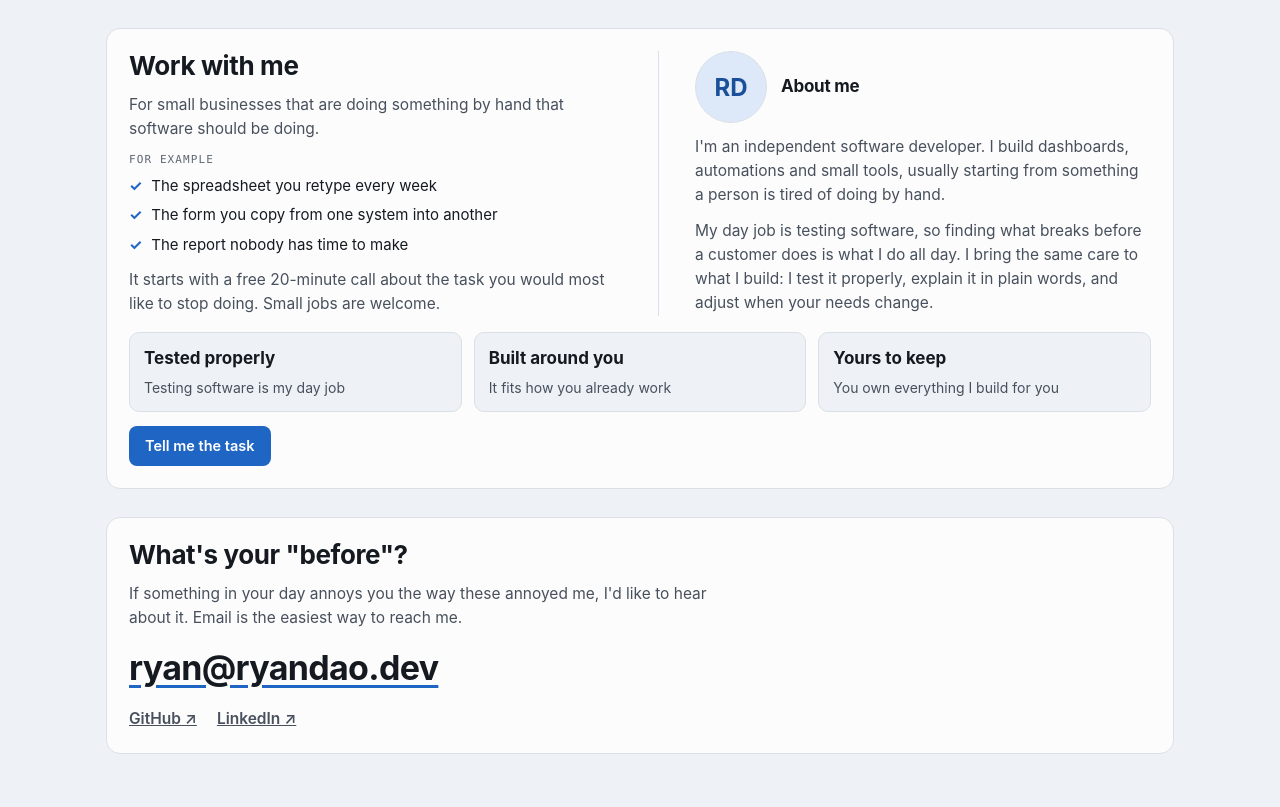
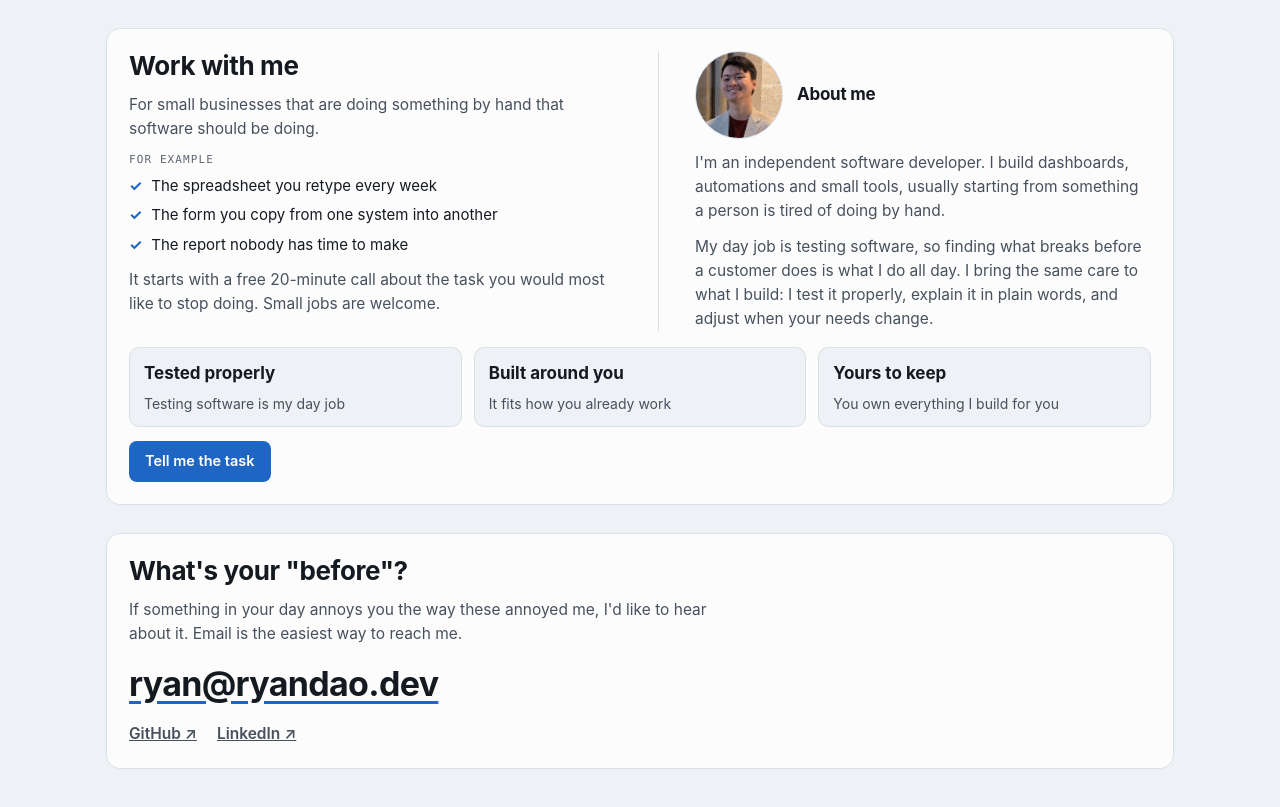
Before and after one commit to ryee-dao/personal-website, a website built with Vite: page index.html in a window 1280 px wide. Shown: the part 1931-2738 px from the top of the page. Built offline with nearby package versions, Linux system fonts and the light colour scheme.

Commit message:
Add portrait to About
Co-Authored-By: Claude Fable 5.2 <noreply@anthropic.com>
Claude-Session: https://claude.ai/code/session_01AZAiZyyehQ83Uu6PQovexr

```diff
--- a/src/content.ts
+++ b/src/content.ts
@@ -109,7 +109,7 @@ export const problems: Problem[] = [
 export const about = {
   heading: 'About me',
   // Your photo: put the file in the public/ folder and write its name here, e.g. 'me.jpg'. Until then your initials show.
-  photo: '',
+  photo: 'portrait.jpeg',
   // DRAFT. Rewrite in your own words.
   paragraphs: [
     "I'm an independent software developer. I build dashboards, automations and small tools, usually starting from something a person is tired of doing by hand.",
--- a/src/styles.css
+++ b/src/styles.css
@@ -217,7 +217,7 @@ svg.guy { overflow:visible; display:block; }
 @media (min-width:860px) { .work-split { grid-template-columns:1fr 1fr; } .work-split .about { border-left:1px solid var(--line); padding-left:36px; } }
 .work-split h3 { font-size:17px; }
 .about-head { display:flex; align-items:center; gap:14px; }
-.avatar { flex:none; width:72px; height:72px; border-radius:50%; object-fit:cover; background:var(--brand-soft); color:var(--brand-ink); display:grid; place-items:center; font-weight:700; font-size:24px; border:1px solid var(--line); } .work-split .about { scroll-margin-top:70px; }
+.avatar { flex:none; width:88px; height:88px; border-radius:50%; object-fit:cover; object-position:50% 30%; background:var(--brand-soft); color:var(--brand-ink); display:grid; place-items:center; font-weight:700; font-size:24px; border:1px solid var(--line); } .work-split .about { scroll-margin-top:70px; }
 @media (max-width:520px) { .rd-home { grid-template-columns:84px 1fr; gap:10px; padding:10px; } .rd-facts dl { font-size:13px; } .btn { padding:11px 16px; } .after .story-links .btn { flex:1 1 auto; text-align:center; } }
 .contact { transition:border-color .4s, box-shadow .4s; }
 .contact.lit { border-color:var(--brand); box-shadow:0 0 0 3px color-mix(in srgb,var(--brand) 30%,transparent); }
```
Also changed, not shown: public/portrait.jpeg (added).
